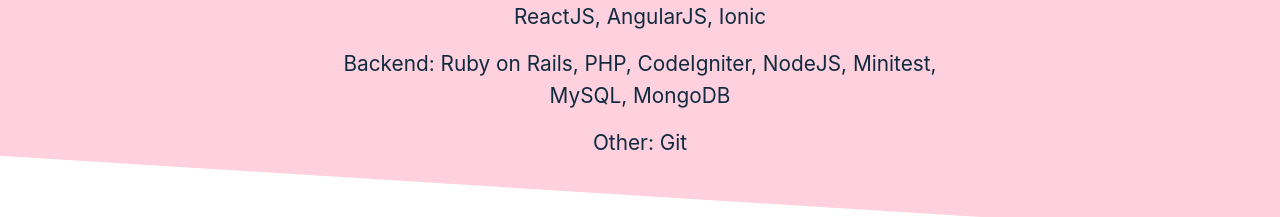
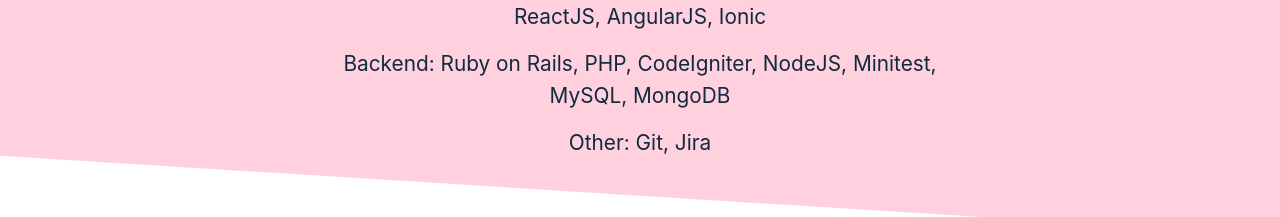
Before and after one commit to IlytaN/ilytan.github.io, a plain HTML site: page index.html in a window 1280 px wide. Shown: the part 2360-2577 px from the top of the page. Drawn offline with nearby package versions, Linux system fonts and the light colour scheme.

Commit message:
add little

```diff
--- a/index.html
+++ b/index.html
@@ -105,7 +105,7 @@
             <h4>My skills <img src="./img/code-pink.png" alt="" /></h4>
             <p>Frontend: HTML, Slim, CSS, SCSS, Bootstrap, JavaScript, jQuery, ReactJS, AngularJS, Ionic</p>
             <p>Backend: Ruby on Rails, PHP, CodeIgniter, NodeJS, Minitest, MySQL, MongoDB</p>
-            <p>Other: Git</p>
+            <p>Other: Git, Jira</p>
           </div>
         </div>
       </section>
```
